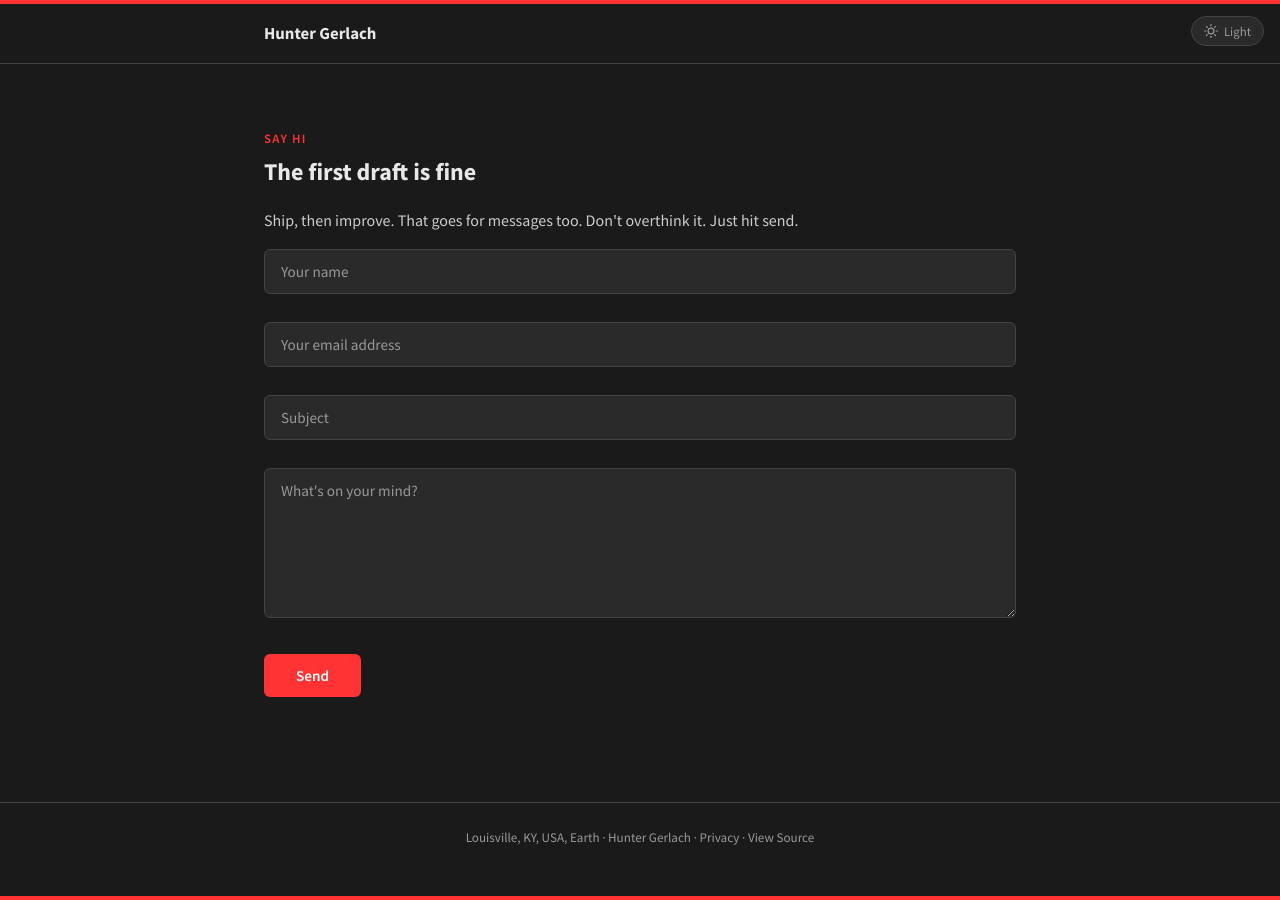
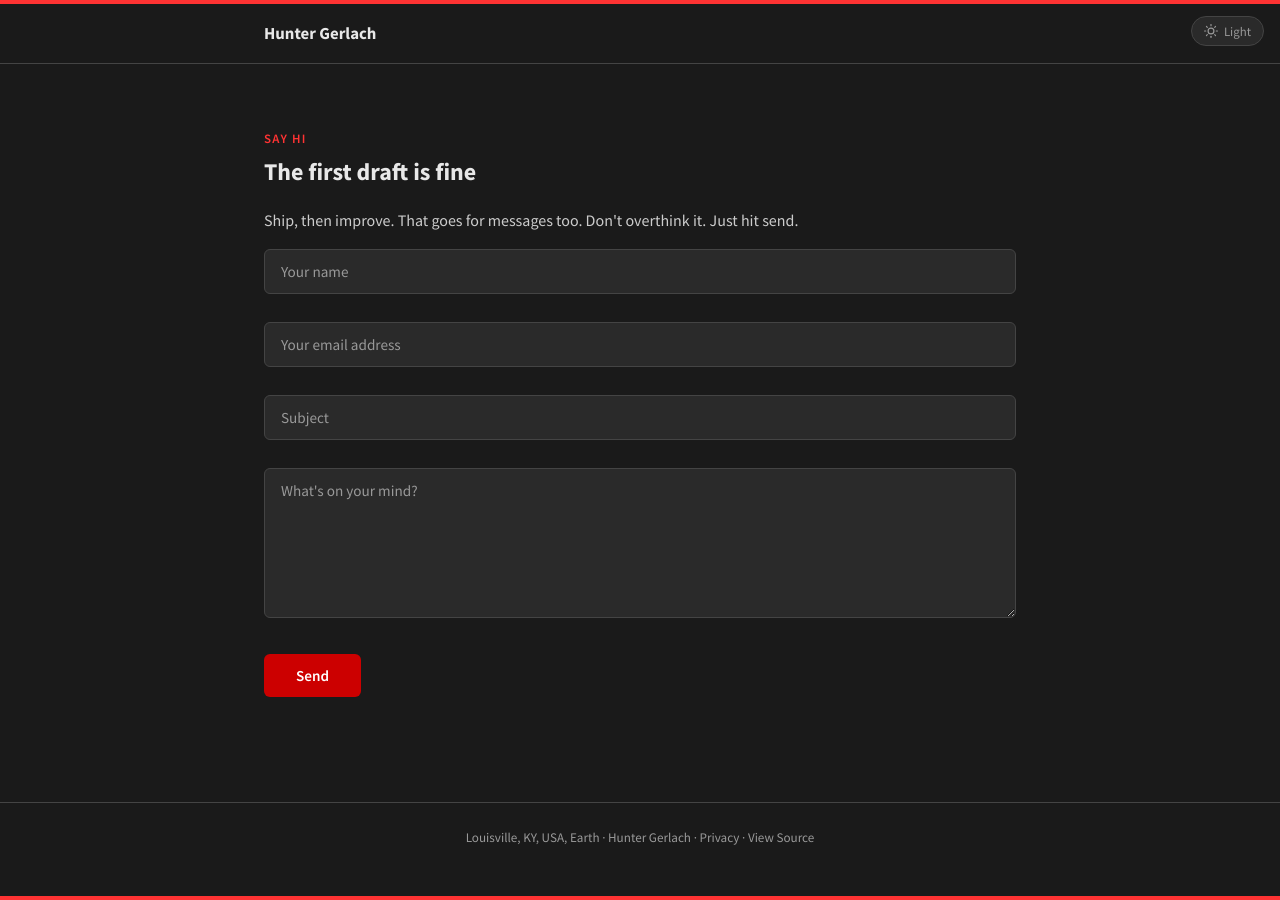
Before and after one commit to HunterGerlach/www.huntergerlach.com, a Jekyll site: the page built from contact.html, in a window 1280 px wide. Built offline with Jekyll 4.4.1, drawn with Linux system fonts in a browser that asks for light colours.

Commit message:
Fix button contrast and relax Lighthouse preset
- Contact form button: use darker red (#cc0000) with white text
  for WCAG AA contrast compliance (5.9:1 ratio)
- Lighthouse: switch to no-pwa preset (less strict for static sites)

```diff
--- a/contact.html
+++ b/contact.html
@@ -45,7 +45,7 @@ permalink: /contact/
     }
 
     .form-btn {
-      background: var(--red);
+      background: var(--red-dark);
       color: #fff;
       border: none;
       padding: 12px 32px;
@@ -59,7 +59,7 @@ permalink: /contact/
     }
 
     .form-btn:hover {
-      background: var(--red-dark);
+      background: #990000;
     }
   </style>
 </head>
```
Also changed, not shown: .github/workflows/ci.yml.
